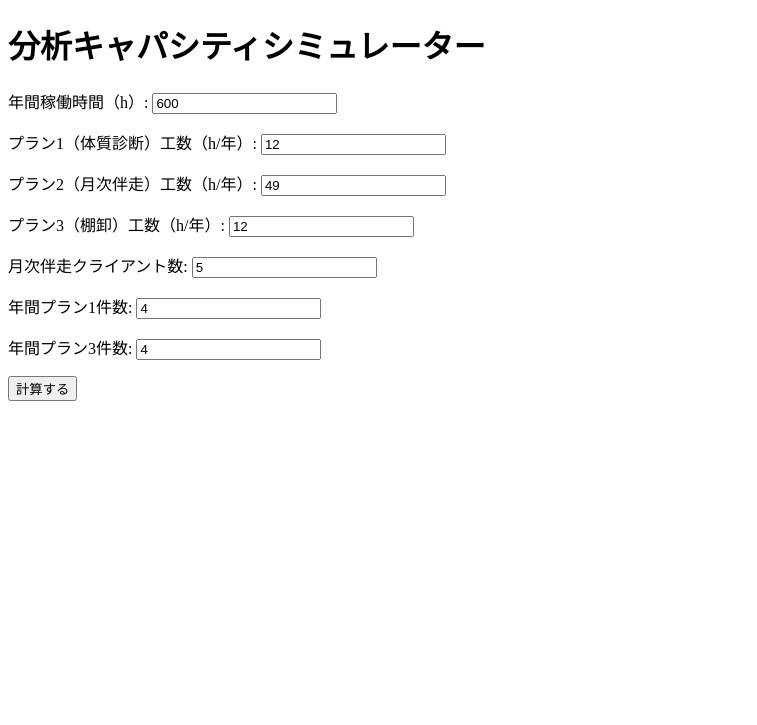
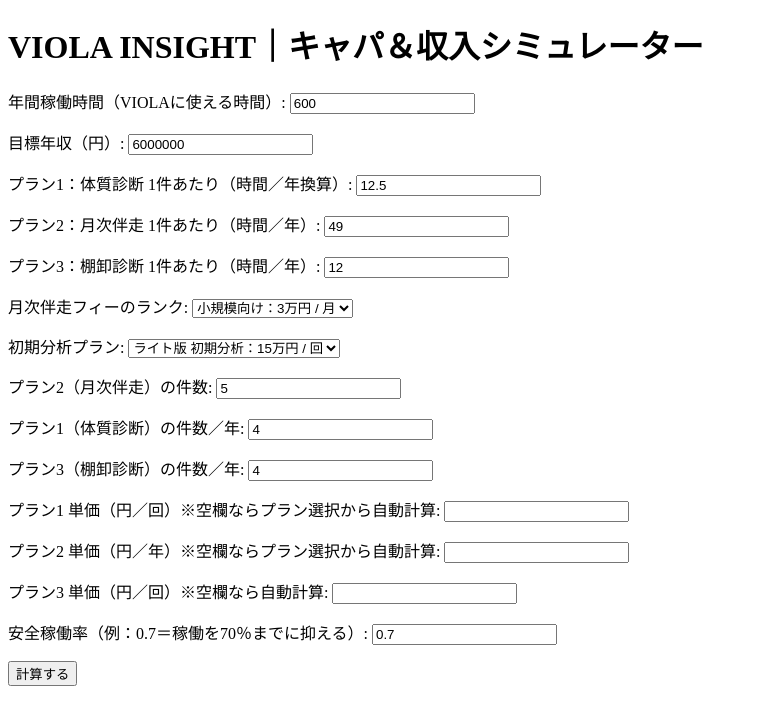
Before and after one commit to assistviara/violainsight, a Django app: page / in a window 1280 px wide. Shown: the top 725 px of the page, without its empty margins (0-757 px from the left). Run offline with Django 5.2, Linux system fonts and the light colour scheme.

Commit message:
Add pricing logic and capacity simulator updates

```diff
--- a/VIOLAINSIGHT/VIOLAINSIGHT/settings.py
+++ b/VIOLAINSIGHT/VIOLAINSIGHT/settings.py
@@ -37,6 +37,7 @@
     "django.contrib.sessions",
     "django.contrib.messages",
     "django.contrib.staticfiles",
+    'django.contrib.humanize',
     "capacity",
 ]
 
--- a/VIOLAINSIGHT/capacity/forms.py
+++ b/VIOLAINSIGHT/capacity/forms.py
@@ -1,12 +1,98 @@
+# capacity/forms.py
 from django import forms
 
+
 class CapacityForm(forms.Form):
-    annual_hours = forms.IntegerField(label="年間稼働時間（h）", initial=600)
+    # ベース条件
+    annual_hours = forms.FloatField(
+        label="年間稼働時間（VIOLAに使える時間）",
+        initial=600,
+        min_value=1,
+    )
+    target_income = forms.IntegerField(
+        label="目標年収（円）",
+        initial=6000000,
+        min_value=0,
+    )
 
-    plan1_hours = forms.IntegerField(label="プラン1（体質診断）工数（h/年）", initial=12)
-    plan2_hours = forms.IntegerField(label="プラン2（月次伴走）工数（h/年）", initial=49)
-    plan3_hours = forms.IntegerField(label="プラン3（棚卸）工数（h/年）", initial=12)
+    # プランごとの1件あたり工数（年換算）
+    plan1_hours = forms.FloatField(
+        label="プラン1：体質診断 1件あたり（時間／年換算）",
+        initial=12.5,
+        min_value=0.1,
+    )
+    plan2_hours = forms.FloatField(
+        label="プラン2：月次伴走 1件あたり（時間／年）",
+        initial=49,
+        min_value=0.1,
+    )
+    plan3_hours = forms.FloatField(
+        label="プラン3：棚卸診断 1件あたり（時間／年）",
+        initial=12,
+        min_value=0.1,
+    )
 
-    plan2_clients = forms.IntegerField(label="月次伴走クライアント数", initial=5)
-    plan1_cases = forms.IntegerField(label="年間プラン1件数", initial=4)
-    plan3_cases = forms.IntegerField(label="年間プラン3件数", initial=4)
+    # ★追加：月次フィーのランク
+    MONTHLY_TIER_CHOICES = [
+        ("small", "小規模向け：3万円 / 月"),
+        ("medium", "中規模向け：4万円 / 月"),
+        ("large", "大規模向け：5万円 / 月"),
+    ]
+    monthly_tier = forms.ChoiceField(
+        label="月次伴走フィーのランク",
+        choices=MONTHLY_TIER_CHOICES,
+        initial="small",
+    )
+
+    # ★追加：初期分析プラン
+    ANALYSIS_TIER_CHOICES = [
+        ("light", "ライト版 初期分析：15万円 / 回"),
+        ("full", "フル版 初期分析：30万円 / 回"),
+    ]
+    analysis_tier = forms.ChoiceField(
+        label="初期分析プラン",
+        choices=ANALYSIS_TIER_CHOICES,
+        initial="light",
+    )
+
+    # 「今こうしようかな」と考えている件数（シミュレーション用）
+    plan2_clients = forms.IntegerField(
+        label="プラン2（月次伴走）の件数",
+        initial=5,
+        min_value=0,
+    )
+    plan1_cases = forms.IntegerField(
+        label="プラン1（体質診断）の件数／年",
+        initial=4,
+        min_value=0,
+    )
+    plan3_cases = forms.IntegerField(
+        label="プラン3（棚卸診断）の件数／年",
+        initial=4,
+        min_value=0,
+    )
+
+    # 単価（空欄なら自動計算・上書きしたい時だけ入力）
+    plan1_price = forms.IntegerField(
+        label="プラン1 単価（円／回）※空欄ならプラン選択から自動計算",
+        required=False,
+        min_value=0,
+    )
+    plan2_price_annual = forms.IntegerField(
+        label="プラン2 単価（円／年）※空欄ならプラン選択から自動計算",
+        required=False,
+        min_value=0,
+    )
+    plan3_price = forms.IntegerField(
+        label="プラン3 単価（円／回）※空欄なら自動計算",
+        required=False,
+        min_value=0,
+    )
+
+    # 安全ライン
+    safety_ratio = forms.FloatField(
+        label="安全稼働率（例：0.7＝稼働を70％までに抑える）",
+        initial=0.7,
+        min_value=0.1,
+        max_value=1.0,
+    )
--- a/VIOLAINSIGHT/capacity/templates/capacity/capacity.html
+++ b/VIOLAINSIGHT/capacity/templates/capacity/capacity.html
@@ -1,11 +1,13 @@
+{% load humanize %}
+
 <!DOCTYPE html>
-<html>
+<html lang="ja">
 <head>
-    <meta charset="utf-8">
-    <title>分析キャパシティシミュレーター</title>
+    <meta charset="UTF-8">
+    <title>VIOLA INSIGHT｜キャパ＆収入シミュレーター</title>
 </head>
 <body>
-    <h1>分析キャパシティシミュレーター</h1>
+    <h1>VIOLA INSIGHT｜キャパ＆収入シミュレーター</h1>
 
     <form method="post">
         {% csrf_token %}
@@ -16,16 +18,91 @@
     {% if result %}
         <hr>
         <h2>結果</h2>
+
+        {# 1. ベース条件 #}
+        <h3>1. ベース条件</h3>
+        <p>必要ベース時給：{{ result.base_hourly_rate|floatformat:0 }} 円/時</p>
+        <p>安全稼働時間（創造的オフを守るライン）：{{ result.safe_hours|floatformat:1 }} 時間/年</p>
+
+        <h3>2. プラン別 推奨単価</h3>
         <ul>
-            <li>プラン1 最大件数: {{ result.max_plan1|floatformat:1 }} 件/年</li>
-            <li>プラン2 最大件数: {{ result.max_plan2|floatformat:1 }} 件/年</li>
-            <li>プラン3 最大件数: {{ result.max_plan3|floatformat:1 }} 件/年</li>
-            <li>使用時間: {{ result.used_hours }} 時間/年</li>
-            <li>残り時間: {{ result.remaining_hours }} 時間/年</li>
-            <li>追加できる単発案件（目安）:
-                {{ result.additional_single_cases|floatformat:1 }} 件
+            <!-- プラン1：初期分析（2年ごと） -->
+            <li>
+                プラン1（初期分析 2年ごと）：
+                {{ result.plan1_price|intcomma }} 円 / 回
+                {% if result.initial_plan %}
+                    （プラン: {{ result.initial_plan }}）
+                {% endif %}
+            </li>
+
+            <!-- プラン2：月次伴走（small / medium / large） -->
+            <li>
+                プラン2（月次伴走）：
+                {{ result.plan2_price_annual|intcomma }} 円 / 年
+                {% if result.monthly_category %}
+                    （カテゴリ: {{ result.monthly_category }}）
+                {% endif %}
+            </li>
+
+            <!-- プラン3：棚卸診断（単発） -->
+            <li>
+                プラン3（棚卸診断 単発）：
+                {{ result.plan3_price|intcomma }} 円 / 回
             </li>
         </ul>
+
+
+        {# 3. 売上規模別の料金テーブル #}
+        <h3>3. 売上規模別の料金テーブル</h3>
+
+        <h4>◆ 月次伴走フィーの目安</h4>
+        <ul>
+            <li>小規模店：{{ result.monthly_fee_small|intcomma }} 円 / 月</li>
+            <li>中規模店：{{ result.monthly_fee_medium|intcomma }} 円 / 月</li>
+            <li>大規模店：{{ result.monthly_fee_large|intcomma }} 円 / 月</li>
+        </ul>
+
+        <h4>◆ 初期分析・2年ごとの更新</h4>
+        <ul>
+            <li>ライト版：{{ result.initial_light|intcomma }} 円</li>
+            <li>フル版　：{{ result.initial_full|intcomma }} 円</li>
+        </ul>
+
+        {# 4. 現在のプラン構成でのシミュレーション #}
+        <h3>4. 現在のプラン構成でのシミュレーション</h3>
+        <p>年間稼働時間：{{ result.used_hours|floatformat:1 }} 時間</p>
+        <p>残り時間：{{ result.remaining_hours|floatformat:1 }} 時間</p>
+        <p>推定年収：{{ result.estimated_income|intcomma }} 円</p>
+        <p>
+            目標との差：
+            {% if result.income_diff >= 0 %}
+                +{{ result.income_diff|intcomma }} 円（目標より余裕あり）
+            {% else %}
+                {{ result.income_diff|intcomma }} 円（目標に届いていない）
+            {% endif %}
+        </p>
+
+        <p>
+            稼働ゾーン：
+            {% if result.zone == "safe" %}
+                🟢 安全ゾーン（収入も時間もバランス良い）
+            {% elif result.zone == "warning" %}
+                🟡 注意ゾーン（いけるが、やや詰め込み気味）
+            {% else %}
+                🔴 危険ゾーン（時間オーバー or ほぼ限界）
+            {% endif %}
+        </p>
+
+        {# 5. 目標年収に近いおすすめ構成 #}
+        {% if result.suggestion %}
+            <h3>5. 目標年収に近いおすすめ構成（ざっくり）</h3>
+            <p>プラン2（月次伴走）：{{ result.suggestion.plan2_clients }} 件</p>
+            <p>プラン1（体質診断）：{{ result.suggestion.plan1_cases }} 件/年</p>
+            <p>プラン3（棚卸診断）：{{ result.suggestion.plan3_cases }} 件/年</p>
+            <p>→ その場合の推定年収：{{ result.suggestion.income|intcomma }} 円</p>
+            <p>→ 年間稼働時間：{{ result.suggestion.used_hours|floatformat:1 }} 時間</p>
+            <p>→ 目標との差：{{ result.suggestion.diff|intcomma }} 円</p>
+        {% endif %}
     {% endif %}
 </body>
 </html>
--- a/VIOLAINSIGHT/capacity/views.py
+++ b/VIOLAINSIGHT/capacity/views.py
@@ -1,7 +1,55 @@
+# capacity/views.py
+from django.shortcuts import render
+from .forms import CapacityForm
+
+from .pricing.calculator import get_monthly_fee, get_initial_analysis
 
 
-from django.shortcuts import render
-from .forms import CapacityForm
+def suggest_case_mix(
+    annual_hours,
+    target_income,
+    plan1_price,
+    plan2_price_annual,
+    plan3_price,
+    plan1_hours,
+    plan2_hours,
+    plan3_hours,
+    max_plan1=10,
+    max_plan2=10,
+    max_plan3=10,
+):
+    """
+    目標年収に一番近い件数構成をざっくり総当たりで探す。
+    （0〜10件くらいなら計算量は十分軽い）
+    """
+    best = None
+
+    for p2 in range(max_plan2 + 1):
+        for p1 in range(max_plan1 + 1):
+            for p3 in range(max_plan3 + 1):
+                used_hours = p2 * plan2_hours + p1 * plan1_hours + p3 * plan3_hours
+                if used_hours > annual_hours:
+                    continue
+
+                income = (
+                    p2 * plan2_price_annual
+                    + p1 * plan1_price
+                    + p3 * plan3_price
+                )
+
+                diff = abs(target_income - income)
+
+                if best is None or diff < best["diff"]:
+                    best = {
+                        "plan2_clients": p2,
+                        "plan1_cases": p1,
+                        "plan3_cases": p3,
+                        "used_hours": used_hours,
+                        "income": income,
+                        "diff": diff,
+                    }
+
+    return best
 
 
 def capacity_view(request):
@@ -11,6 +59,7 @@
         form = CapacityForm(request.POST)
         if form.is_valid():
             annual_hours = form.cleaned_data["annual_hours"]
+            target_income = form.cleaned_data["target_income"]
 
             plan1_hours = form.cleaned_data["plan1_hours"]
             plan2_hours = form.cleaned_data["plan2_hours"]
@@ -20,33 +69,110 @@
             plan1_cases = form.cleaned_data["plan1_cases"]
             plan3_cases = form.cleaned_data["plan3_cases"]
 
-            # プラン別理論最大件数
-            max_plan1 = annual_hours / plan1_hours
-            max_plan2 = annual_hours / plan2_hours
-            max_plan3 = annual_hours / plan3_hours
+            safety_ratio = form.cleaned_data["safety_ratio"]
 
-            # 現在の想定構成で使っている時間
+            # ★ 新しく追加したフィールド（伴走カテゴリ & 初期分析プラン）
+            monthly_category = form.cleaned_data.get("monthly_category")  # "small" / "medium" / "large"
+            initial_plan = form.cleaned_data.get("initial_plan")          # "light" / "full"
+
+            # 1) 必要なベース時給（参考情報として残しておく）
+            base_hourly_rate = target_income / annual_hours  # 円/時
+
+            # 2) 単価（未入力なら「定数ベースの標準値」で自動計算）
+
+            # フォームからの任意入力
+            input_plan1_price = form.cleaned_data["plan1_price"]          # 初期分析 1回あたり
+            input_plan2_price_annual = form.cleaned_data["plan2_price_annual"]  # 年間伴走フィー
+            input_plan3_price = form.cleaned_data["plan3_price"]          # 棚卸診断 1回あたり
+
+            # --- Plan2：伴走フィー（small/medium/large） ---
+            # デフォルトは定数から取得 → 12ヶ月分にする
+            default_monthly_fee = get_monthly_fee(monthly_category or "small")
+            default_plan2_price_annual = default_monthly_fee * 12
+
+            # --- Plan1：初期分析（2年ごと） ---
+            default_plan1_price = get_initial_analysis(initial_plan or "light")
+
+            # --- Plan3：棚卸診断は、とりあえず「ベース時給×工数×マージン」で自動計算のまま ---
+            margin_plan3 = 1.3
+            auto_plan3_price = int(base_hourly_rate * plan3_hours * margin_plan3)
+
+            # ★「フォームに値が入っていたら優先、空ならデフォルト」
+            plan1_price = input_plan1_price or default_plan1_price
+            plan2_price_annual = input_plan2_price_annual or default_plan2_price_annual
+            plan3_price = input_plan3_price or auto_plan3_price
+
+            # 3) 「今の構成」での時間と収入
             used_hours = (
                 plan2_clients * plan2_hours
                 + plan1_cases * plan1_hours
                 + plan3_cases * plan3_hours
             )
-
             remaining_hours = annual_hours - used_hours
 
-            # 余白時間であと何件いけるか（プラン1と3の平均工数でざっくり）
-            avg_single_case_hours = (plan1_hours + plan3_hours) / 2
-            additional_single_cases = (
-                remaining_hours / avg_single_case_hours if remaining_hours > 0 else 0
+            estimated_income = (
+                plan2_clients * plan2_price_annual
+                + plan1_cases * plan1_price
+                + plan3_cases * plan3_price
             )
 
+            income_diff = estimated_income - target_income
+
+            # 4) 安全ゾーン判定
+            safe_hours = annual_hours * safety_ratio
+
+            if used_hours <= safe_hours and abs(income_diff) <= target_income * 0.1:
+                zone = "safe"      # 🟢 安全ゾーン
+            elif used_hours <= annual_hours:
+                zone = "warning"   # 🟡 注意ゾーン
+            else:
+                zone = "danger"    # 🔴 危険（時間オーバー）
+
+            # 5) 目標年収に近い「おすすめ構成」をサジェスト
+            suggestion = suggest_case_mix(
+                annual_hours=annual_hours,
+                target_income=target_income,
+                plan1_price=plan1_price,
+                plan2_price_annual=plan2_price_annual,
+                plan3_price=plan3_price,
+                plan1_hours=plan1_hours,
+                plan2_hours=plan2_hours,
+                plan3_hours=plan3_hours,
+                max_plan1=10,
+                max_plan2=10,
+                max_plan3=10,
+            )
+
+            # ---- ここを result 作成の直前に追記 ----
+            category_label_map = {
+                "small": "スモール",
+                "medium": "ミドル",
+                "large": "ラージ",
+            }
+            monthly_label = category_label_map.get(monthly_category or "small", "スモール")
+
+            # 月額フィー（デフォルト）も UI に出したい場合
+            plan2_monthly_fee = default_monthly_fee
+
+
             result = {
-                "max_plan1": max_plan1,
-                "max_plan2": max_plan2,
-                "max_plan3": max_plan3,
+                "base_hourly_rate": base_hourly_rate,
+                "plan1_price": plan1_price,
+                "plan2_price_annual": plan2_price_annual,
+                "plan3_price": plan3_price,
                 "used_hours": used_hours,
                 "remaining_hours": remaining_hours,
-                "additional_single_cases": additional_single_cases,
+                "estimated_income": estimated_income,
+                "income_diff": income_diff,
+                "zone": zone,
+                "safe_hours": safe_hours,
+                "suggestion": suggestion,
+                # UIで使いやすいように、カテゴリ情報も返しておくと◎
+                "monthly_category": monthly_category,
+                "initial_plan": initial_plan,
+                "monthly_category": monthly_category,
+                "monthly_label": monthly_label,
+                "plan2_monthly_fee": plan2_monthly_fee,
             }
     else:
         form = CapacityForm()
```
Also changed, not shown: VIOLAINSIGHT/capacity/pricing/calculator.py (added, +23 -0 lines), VIOLAINSIGHT/capacity/pricing/constants.py (added, +10 -0 lines), VIOLAINSIGHT/capacity/pricing/__init__.py (added).
